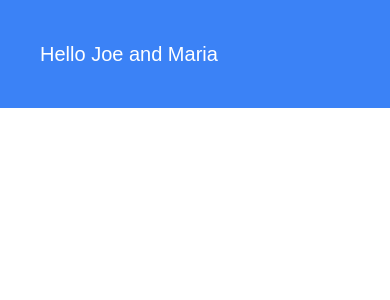
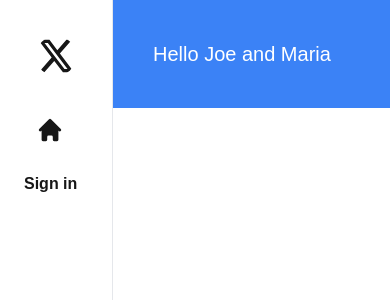
Before and after one commit to Lolek-Productions/twelve-more, a Next.js app: page / in a window 390 px wide. Shown: the top 300 px of the page. Built offline with nearby package versions, Linux system fonts and the light colour scheme; no server answers.

Commit message:
unhide buttons on small screen

```diff
--- a/src/app/(others)/layout.jsx
+++ b/src/app/(others)/layout.jsx
@@ -41,7 +41,8 @@ export default function RootLayout({ children }) {
         </ClerkLoading>
         <ClerkLoaded>
           <div className='flex justify-between max-w-6xl mx-auto'>
-            <div className='hidden sm:inline border-r h-screen sticky top-0'>
+          {/* hidden sm: */}
+            <div className='inline border-r h-screen sticky top-0'>
               <LeftSidebar />
             </div>
             <div className='w-2xl flex-1'>
--- a/src/components/LeftSidebar.jsx
+++ b/src/components/LeftSidebar.jsx
@@ -23,7 +23,8 @@ export default function LeftSidebar() {
           <HiHome className='w-7 h-7' />
           <span className='font-bold hidden xl:inline'>Home</span>
         </Link>
-        <div className='hidden md:inline font-semibold'>
+        {/* hidden md: */}
+        <div className='inline font-semibold'>
           <SignedIn>
             <SignOutButton className="bg-blue-400 text-white rounded-full hover:brightness-95 transition-all duration-200 w-48 h-9 shadow-md" />
           </SignedIn>
```
